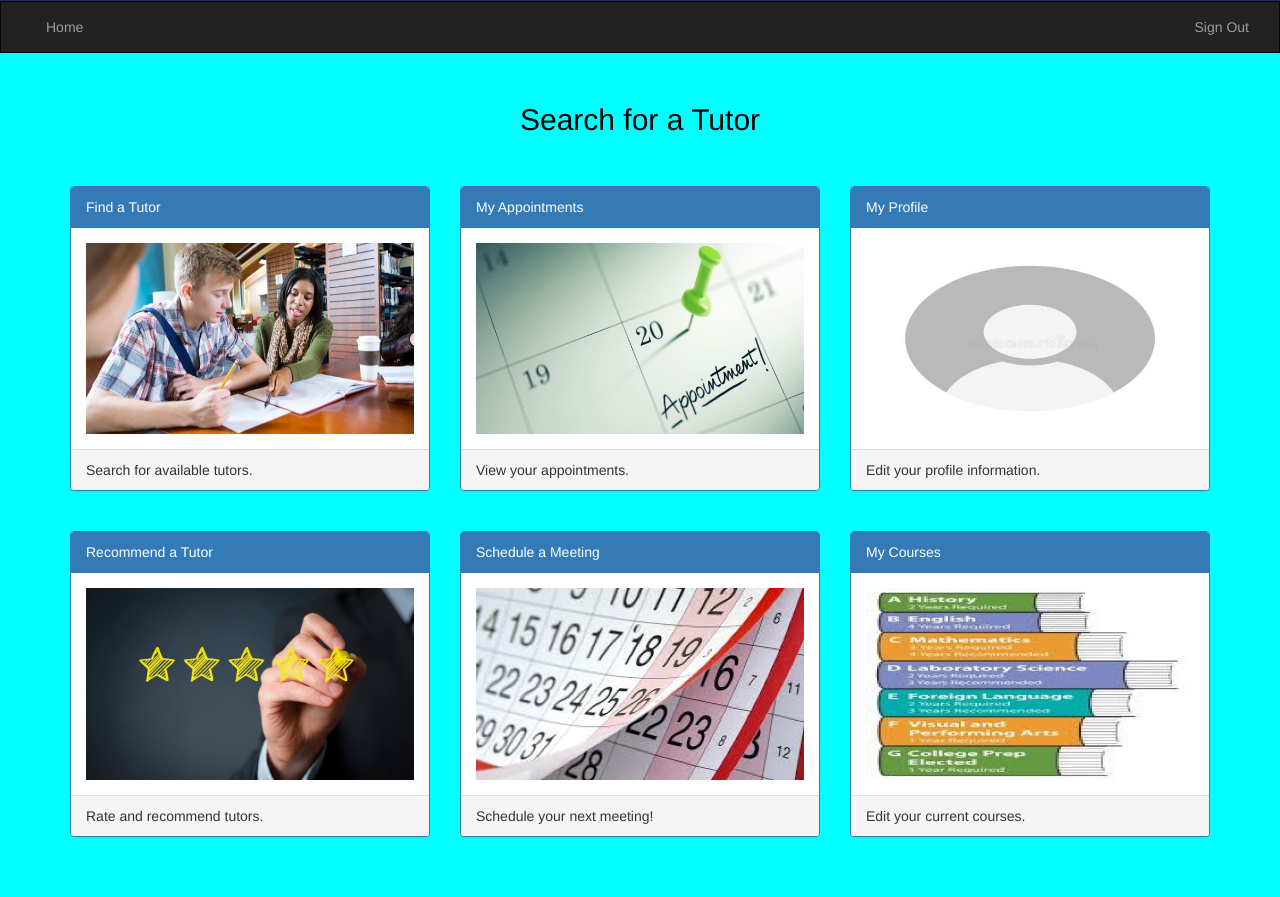
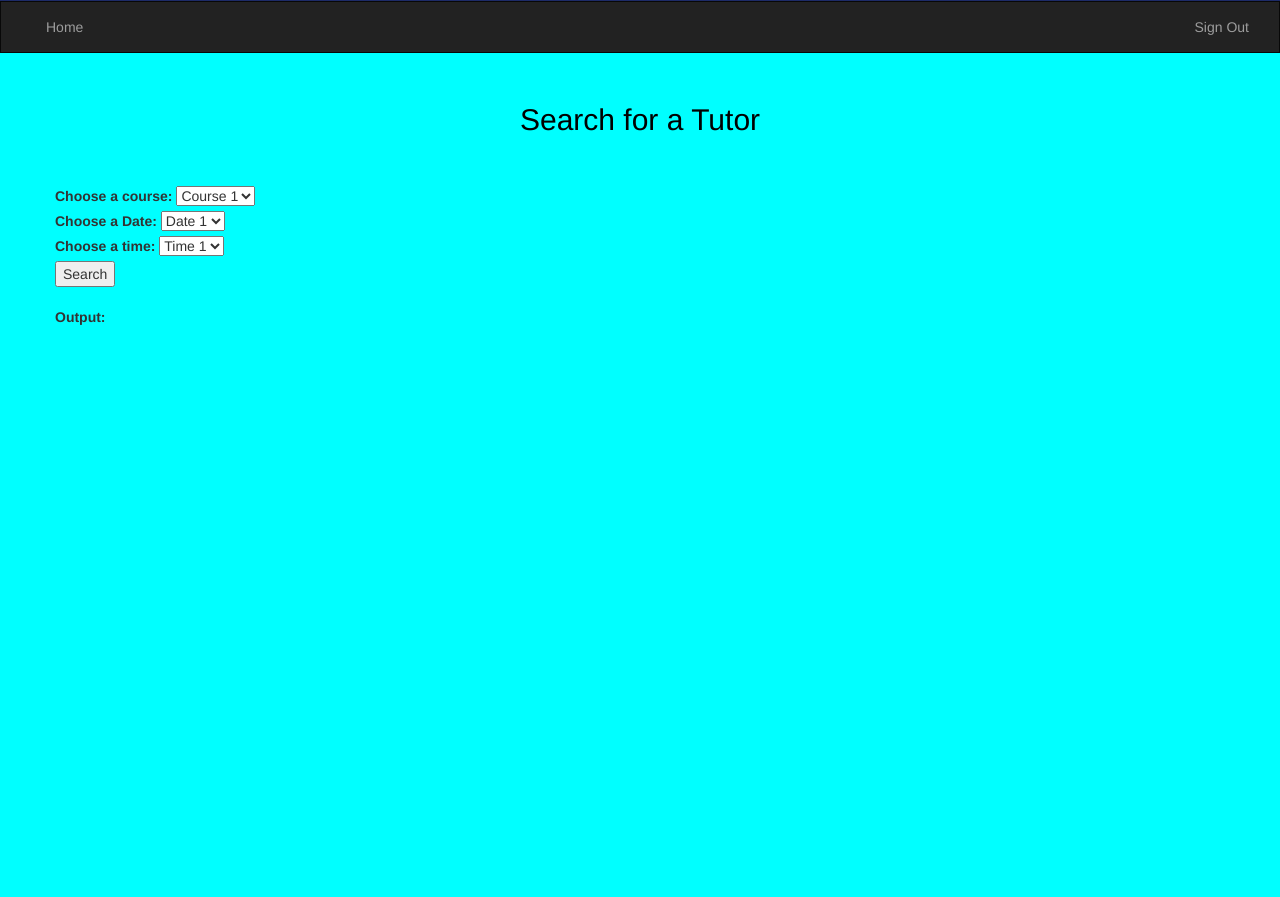
Before and after one commit to crowleyrr/CPS410-F20-Team07, a Django app: template templates/Search.html in a window 1280 px wide. Shown: the part 299-1196 px from the top of the page. After the commit the page ends 624 px from the top, so only its background shows below. Run offline with Django 3.2, Linux system fonts and the light colour scheme; the template is opened without the code that fills it, so the values that code supplies are empty; some libraries are stand-ins or nearby versions.

Commit message:
Added dropdown menus to select course, date and time with a button to output the selected data for validation. These are just placeholders for now and the information will be pulled from the database once it is implemented.

```diff
--- a/templates/Search.html
+++ b/templates/Search.html
@@ -10,6 +10,7 @@
   <link rel="stylesheet" href="https://maxcdn.bootstrapcdn.com/bootstrap/3.4.1/css/bootstrap.min.css">
   <script src="https://ajax.googleapis.com/ajax/libs/jquery/3.5.1/jquery.min.js"></script>
   <script src="https://maxcdn.bootstrapcdn.com/bootstrap/3.4.1/js/bootstrap.min.js"></script>
+  <script src="scripts/dropdown.js"></script>
   <style>
     /* Remove the navbar's default rounded borders and increase the bottom margin */
     .navbar {
@@ -34,7 +35,6 @@
         color:black;
         margin-bottom: 50px;
     }
-
 
 
 
@@ -74,57 +74,43 @@
 <h2>Search for a Tutor</h2>
 <div class="container">
   <div class="row">
-    <div class="col-sm-4">
-      <div class="panel panel-primary">
-        <div class="panel-heading">Find a Tutor</div>
-        <div class="panel-body"><img src="Images/Tutor.jpg" class="img-responsive" style="width:100%" alt="Image"></div>
-        <div class="panel-footer">Search for available tutors.</div>
-      </div>
-    </div>
-    <div class="col-sm-4">
-      <div class="panel panel-primary">
-        <div class="panel-heading">My Appointments</div>
-        <div class="panel-body"><a href="Appointment.html">
-          <img src="Images/Appointment.jpg" class="img-responsive" style="width:100%" alt="Image"></div>
-        </a>
-          <div class="panel-footer">View your appointments.</div>
-      </div>
-    </div>
-    <div class="col-sm-4">
-      <div class="panel panel-primary">
-        <div class="panel-heading">My Profile</div>
-        <div class="panel-body"><img src="Images/Profile.jpg" class="img-responsive" style="width:100%" alt="Image"></div>
-        <div class="panel-footer">Edit your profile information.</div>
-      </div>
-    </div>
+
+
+    <form>
+      <label for="course">Choose a course:</label>
+      <select name="courses" id="courses">
+        <option value="course1">Course 1</option>
+        <option value="course2">Course 2</option>
+        <option value="course3">Course 3</option>
+      </select>
+      <br>
+
+      <label for="course">Choose a Date:</label>
+      <select name="dates" id="dates">
+        <option value="date1">Date 1</option>
+        <option value="date2">Date 2</option>
+        <option value="date3">Date 3</option>
+      </select>
+      <br>
+
+      <label for="time">Choose a time:</label>
+      <select name="times" id="times">
+        <option value="time1">Time 1</option>
+        <option value="time2">Time 2</option>
+        <option value="time3">Time 3</option>
+      </select>
+      <br>
+
+
+      <input type="button" id="search" value="Search">
+    </form>
+    <br>
+    <label for="Output">Output:</label>
+    <p id="output"></p>
+
+   <br><br>
   </div>
-</div><br>
 
-<div class="container">
-  <div class="row">
-    <div class="col-sm-4">
-      <div class="panel panel-primary">
-        <div class="panel-heading">Recommend a Tutor</div>
-        <div class="panel-body"><img src="Images/Recommend.jpg" class="img-responsive" style="width:100%" alt="Image"></div>
-        <div class="panel-footer">Rate and recommend tutors.</div>
-      </div>
-    </div>
-    <div class="col-sm-4">
-      <div class="panel panel-primary">
-        <div class="panel-heading">Schedule a Meeting</div>
-        <div class="panel-body"><img src="Images/Calendar.jpg" class="img-responsive" style="width:100%" alt="Image"></div>
-        <div class="panel-footer">Schedule your next meeting!</div>
-      </div>
-    </div>
-    <div class="col-sm-4">
-      <div class="panel panel-primary">
-        <div class="panel-heading">My Courses</div>
-        <div class="panel-body"><img src="Images/Courses.jpg" class="img-responsive" style="width:100%" alt="Image"></div>
-        <div class="panel-footer">Edit your current courses.</div>
-      </div>
-    </div>
-  </div>
-</div><br><br>
-
+</div>
 </body>
 </html>
--- a/templates/scripts/dropdown.js
+++ b/templates/scripts/dropdown.js
@@ -1,19 +1,13 @@
-/* When the user clicks on the button,
-toggle between hiding and showing the dropdown content */
-function myFunction() {
-  document.getElementById("myDropdown").classList.toggle("show");
+/*When the user clicks Search, display the selected data*/
+var displayData = function() {
+  var course = document.getElementById("courses").value;
+  var date = document.getElementById("dates").value;
+  var time = document.getElementById("times").value;
+  document.getElementById("output").innerHTML = "Course selected: " + course
+  + "<br>" + "Date selected: " + date
+  + "<br>" + "Time selected: " + time;
 }
 
-// Close the dropdown menu if the user clicks outside of it
-window.onclick = function(event) {
-  if (!event.target.matches('.dropbtn')) {
-    var dropdowns = document.getElementsByClassName("dropdown-content");
-    var i;
-    for (i = 0; i < dropdowns.length; i++) {
-      var openDropdown = dropdowns[i];
-      if (openDropdown.classList.contains('show')) {
-        openDropdown.classList.remove('show');
-      }
-    }
-  }
+window.onload = function(){
+  document.getElementById("search").onclick = displayData;
 }
```
